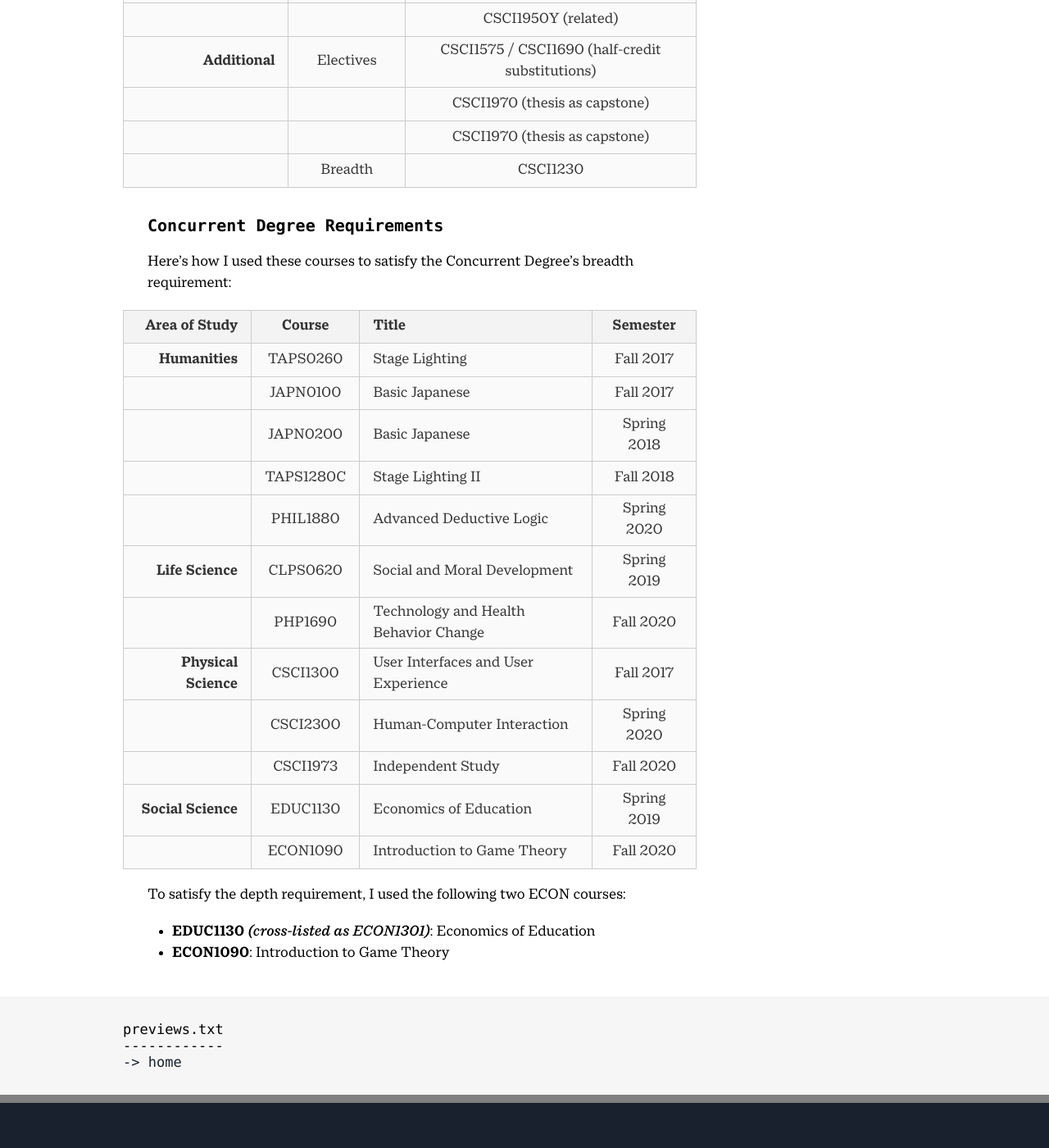
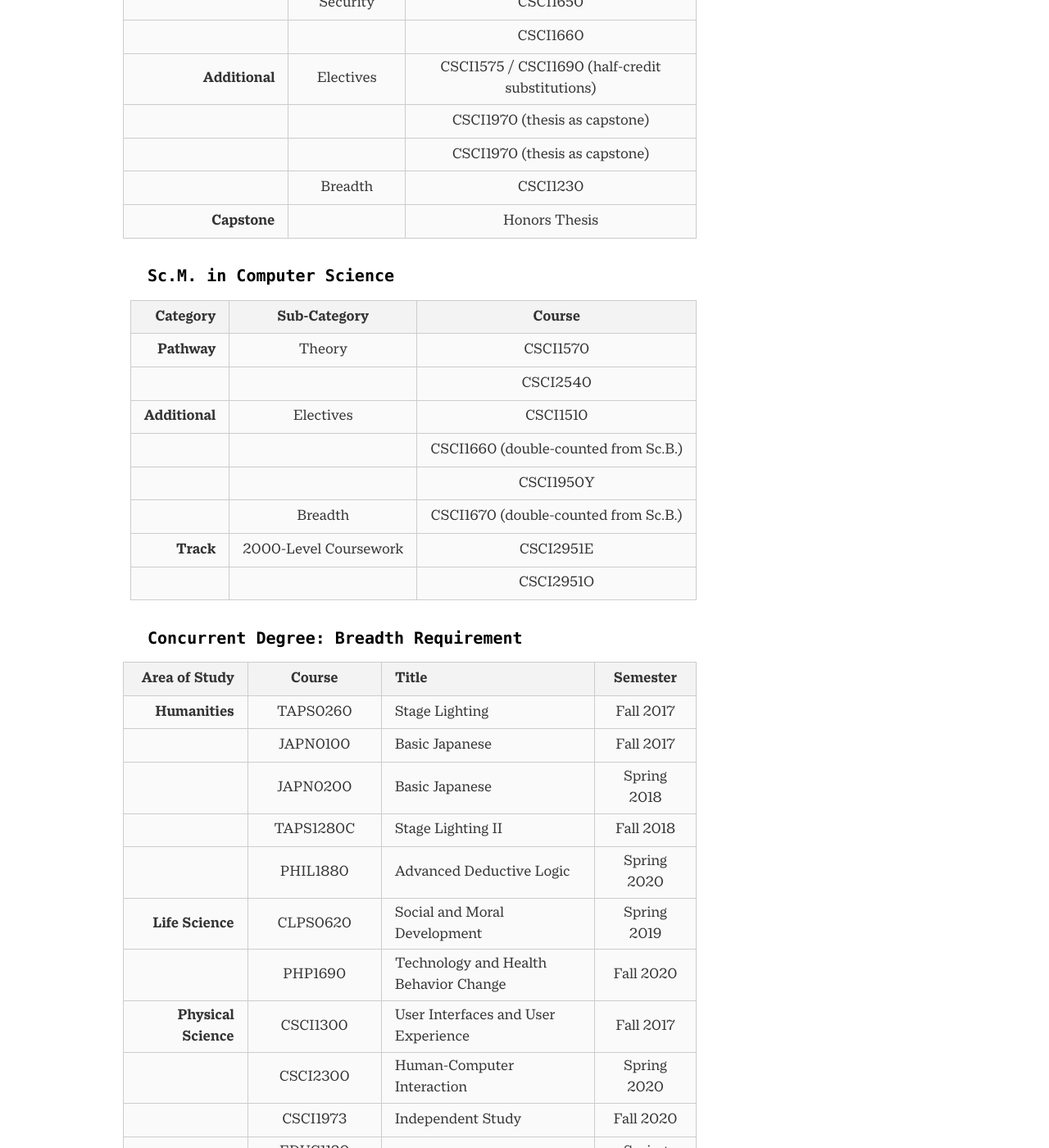
Before and after one commit to ZacharyEspiritu/zacharyespiritu.github.io, a Jekyll site: the page built from _notes/2020-12-14-brown-courses.md, in a window 1280 px wide and 1400 px high, scrolled down 4250 px. Shown: the whole window at 82% size. Built offline with Jekyll 4.4.1, drawn with Linux system fonts in a browser that asks for light colours; nearby versions of some CDN libraries; some web fonts are replaced; some of the changed text lies outside the part shown.

Commit message:
Update Brown courses list

```diff
--- a/_notes/2020-12-14-brown-courses.md
+++ b/_notes/2020-12-14-brown-courses.md
@@ -31,7 +31,7 @@ Below are all of the courses that went towards my Concurrent Degree application.
 
 I had a somewhat unusual course plan during my first three years, and my unexpected leave of absence in Fall 2019 complicated my degree completion a bit further—I almost gave up on candidacy after I returned from leave—but then I stretched the requirements to their limits to get accepted into the program in my sixth semester.
 
-(Specifically, I counted a CSCI course towards my breath requirement in order to fulfill it by my 6th semester. This was allowed because _technically_ the breadth requirement refers to courses that are _not applied towards your undergraduate concentration requirements or masters requirements_. It's worth noting though that I was asked by the Committee to take additional breadth courses in my seventh semester because they really did want to see the breadth courses placed outside of my concentration department.)
+(Specifically, I counted a CSCI course towards my breath requirement in order to fulfill it by my 6th semester. This was allowed because _technically_ the breadth requirement refers to courses that are _not applied towards your undergraduate concentration requirements or masters requirements_, though your mileage may vary.)
 
 |        Semester |    Course     | Title |
 |----------------:|:-------------:|:------|
@@ -69,36 +69,50 @@ I had a somewhat unusual course plan during my first three years, and my unexpec
 |                 |   CSCI1973    | Independent Study |
 |                 |   CSCI2540    | Advanced Probabilistic Methods in Computer Science |
 |                 |   ECON0110    | Principles of Economics |
-|   **Fall 2021** |   CSCI1510    | Introduction to Cryptography and Computer Security |
+|   **Fall 2021** |   APMA0350    | Applied Ordinary Differential Equations |
+|                 |   CSCI0081    | TA Apprenticeship: Full Credit |
+|                 |   CSCI1510    | Introduction to Cryptography and Computer Security |
 |                 |   CSCI1970    | Individual Independent Study |
-|                 |   CSCI1973    | Independent Study |
-|                 |   MATH0180    | Multivariable Calculus |
 
-## Bachelor's Requirements
+# Degree Plan
 
-Here's how I used these courses to fulfill the ScB requirements (using the [2020 "new" requirements](https://cs.brown.edu/degrees/undergrad/concentrating-in-cs/concentration-requirements-2020/new-scb-requirements/)):
+Below is how I used these courses to fulfill the [2020 ScB requirements](https://cs.brown.edu/degrees/undergrad/concentrating-in-cs/concentration-requirements-2020/new-scb-requirements/) and the [Masters requirements](http://cs.brown.edu/degrees/masters/reqs/).
+
+## Sc.B. in Computer Science
 
 |Category|Sub-Category|Course|
 |-------:|:----:|
 | **Introductory Sequence** | 19 Track | CSCI0190 |
 | | | CSCI1730 (1000-level substitution with CSCI0190) |
 | **Intermediates** | Foundations | CSCI0220 |
-| | | CSCI1010 |
 | | Systems | CSCI0330 |
-| | Mathematics | APMA1650 |
+| | Mathematics | APMA0350 |
+| | | APMA1650 |
 | | | MATH0520 |
-| **Pathways** | Systems | CSCI1670 (core) |
-| |  | CSCI1660 (related) |
-| | Theory | CSCI1570 (core) |
-| |  | CSCI1950Y (related) |
+| **Pathways** | Systems | CSCI1380 |
+| |  | CSCI1670 |
+| | Security | CSCI1650 |
+| |  | CSCI1660 |
 | **Additional** | Electives | CSCI1575 / CSCI1690 (half-credit substitutions) |
 | |  | CSCI1970 (thesis as capstone) |
 | |  | CSCI1970 (thesis as capstone) |
 | | Breadth | CSCI1230 |
+| **Capstone** | | Honors Thesis |
 
-## Concurrent Degree Requirements
+## Sc.M. in Computer Science
 
-Here's how I used these courses to satisfy the Concurrent Degree's breadth requirement:
+|Category|Sub-Category|Course|
+|-------:|:----:|
+| **Pathway** | Theory | CSCI1570 |
+| | | CSCI2540 |
+| **Additional** | Electives | CSCI1510 |
+| | | CSCI1660 (double-counted from Sc.B.) |
+| | | CSCI1950Y |
+| | Breadth | CSCI1670 (double-counted from Sc.B.) |
+| **Track** | 2000-Level Coursework | CSCI2951E |
+| | | CSCI2951O |
+
+## Concurrent Degree: Breadth Requirement
 
 |        Area of Study |    Course     | Title | Semester |
 |----------------:|:-------------:|:------|:----------:|
@@ -112,10 +126,5 @@ Here's how I used these courses to satisfy the Concurrent Degree's breadth requi
 |   **Physical Science**  |   CSCI1300    | User Interfaces and User Experience | Fall 2017 |
 |       |   CSCI2300    | Human-Computer Interaction | Spring 2020 |
 |       |   CSCI1973    | Independent Study | Fall 2020 |
-|   **Social Science**  |   EDUC1130    | Economics of Education | Spring 2019 |
-|                  |   ECON1090    | Introduction to Game Theory | Fall 2020 |
-
-To satisfy the depth requirement, I used the following two ECON courses:
-
-- **EDUC1130** _(cross-listed as ECON1301)_: Economics of Education
-- **ECON1090**: Introduction to Game Theory
+|   **Social Science**  |   EDUC1130 (depth)    | Economics of Education | Spring 2019 |
+|                  |   ECON1090 (depth)   | Introduction to Game Theory | Fall 2020 |
```
Also changed, not shown: other parts of _notes/2020-12-14-brown-courses.md (+1 -1 lines).
